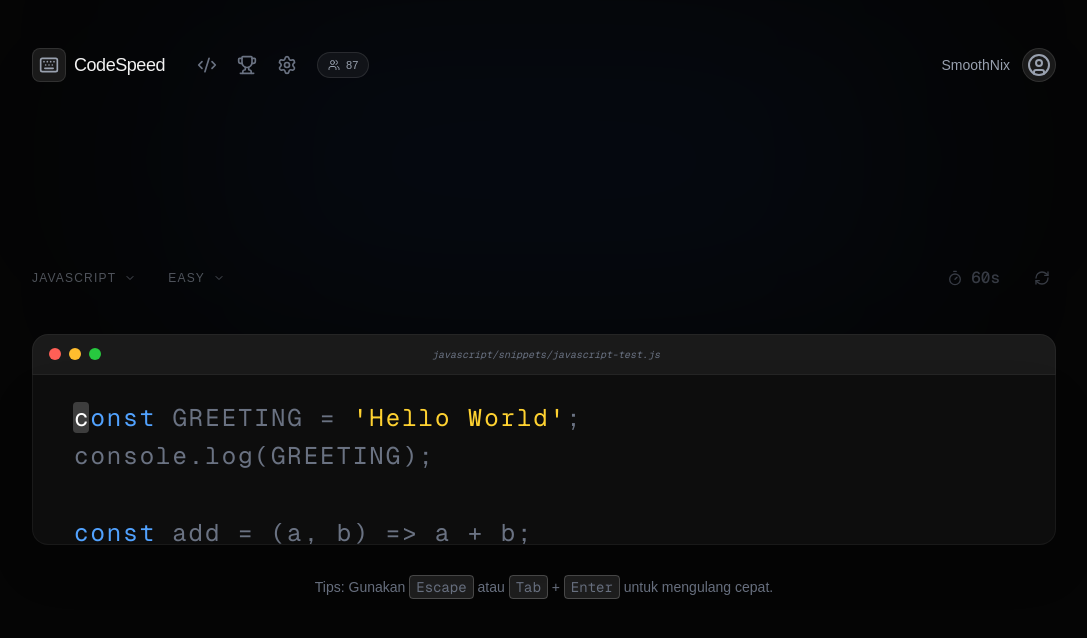
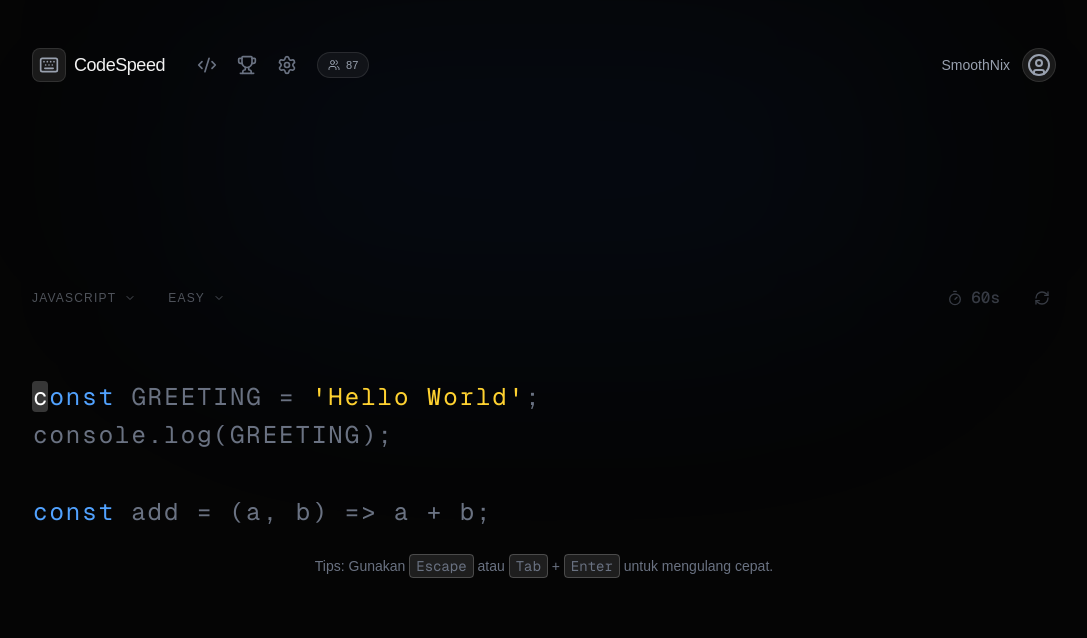
Before and after one commit to awakdeni/typing-test, a Next.js app: page / in a window 1280 px wide. Shown: the top 638 px of the page, without its empty margins (96-1183 px from the left). Built offline with nearby package versions, Linux system fonts and the light colour scheme.

Commit message:
style: menghapus bingkai terminal untuk tampilan yang lebih minimalis

```diff
--- a/src/components/CodeDisplay.tsx
+++ b/src/components/CodeDisplay.tsx
@@ -76,22 +76,9 @@ export const CodeDisplay: React.FC<CodeDisplayProps> = ({
 
   return (
     <div className="w-full max-w-5xl mx-auto">
-      {/* Window Frame */}
-      <div className="bg-[#1a1a1a] border border-white/5 rounded-t-2xl px-4 py-3 flex items-center justify-between">
-        <div className="flex gap-2">
-          <div className="w-3 h-3 rounded-full bg-[#ff5f56]" />
-          <div className="w-3 h-3 rounded-full bg-[#ffbd2e]" />
-          <div className="w-3 h-3 rounded-full bg-[#27c93f]" />
-        </div>
-        <div className="text-[10px] text-gray-500 font-mono italic">
-          {language}/snippets/{language}-test.{language === 'javascript' ? 'js' : language === 'python' ? 'py' : 'html'}
-        </div>
-        <div className="w-12" /> {/* Spacer */}
-      </div>
-
       <div
         ref={containerRef}
-        className="relative font-mono text-2xl leading-[1.6] bg-[#0d0d0d] pt-6 pb-10 px-10 rounded-b-2xl border-x border-b border-white/5 shadow-2xl overflow-y-hidden h-[170px] scrollbar-hide"
+        className="relative font-mono text-2xl leading-[1.6] bg-transparent pt-6 pb-10 px-0 overflow-y-hidden h-[170px] scrollbar-hide"
       >
         <div className="whitespace-pre-wrap break-words">
           {code.split('').map((char, index) => {
```
